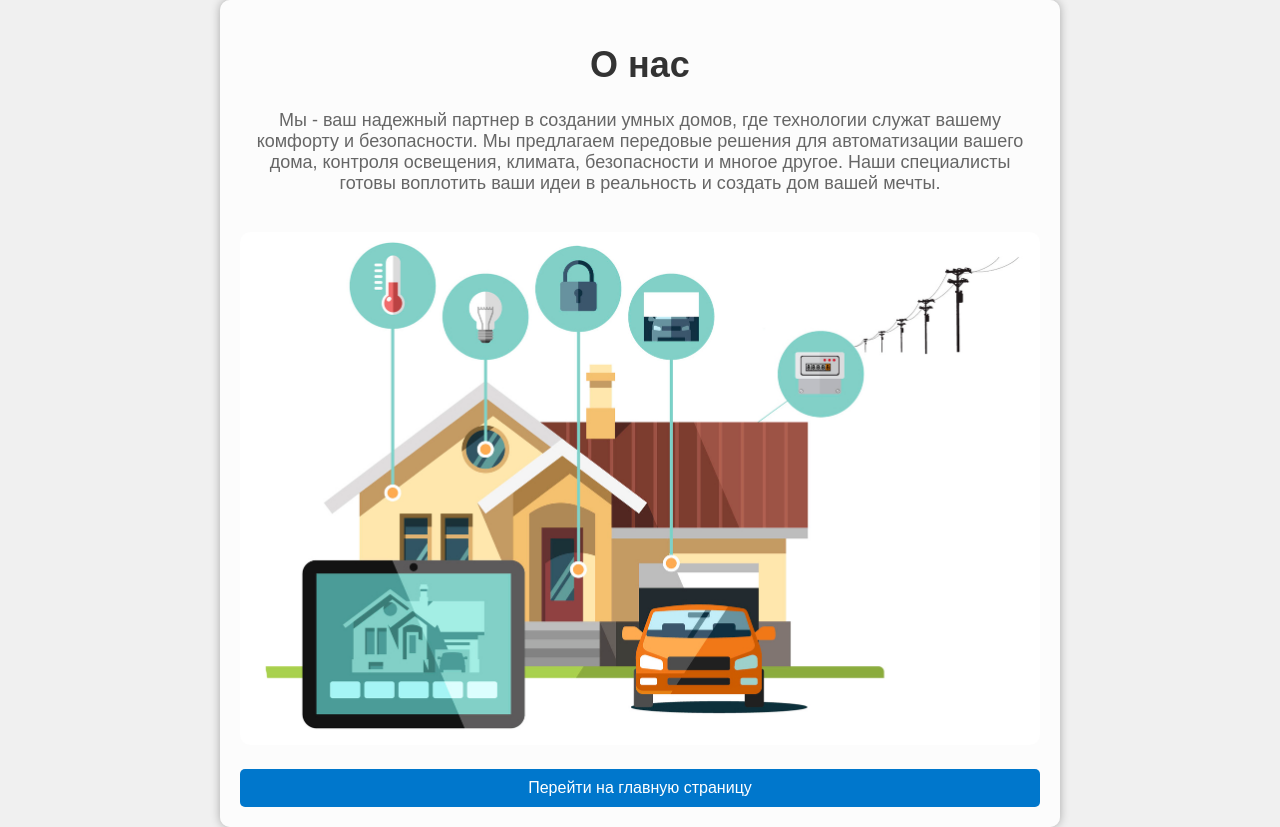
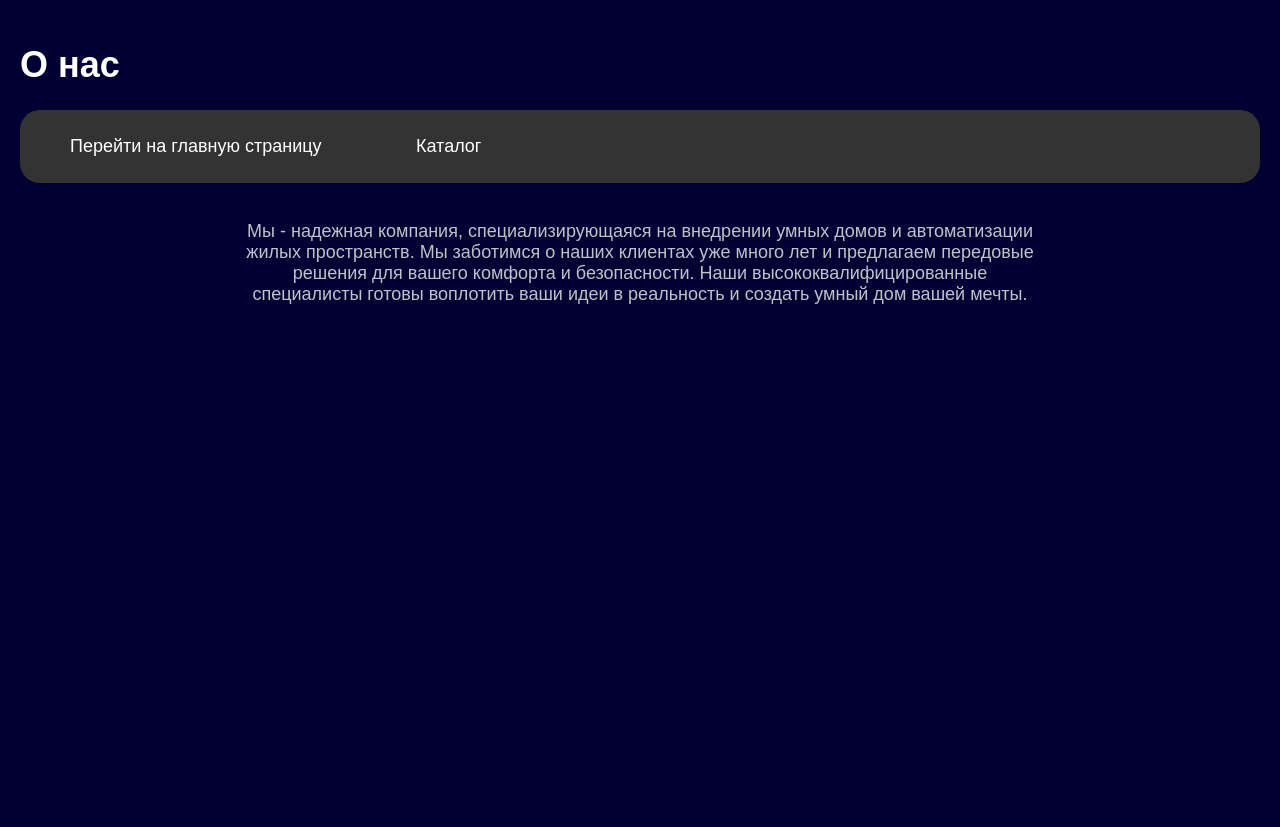
Before and after one commit to krr006/SmartHome, a Django app: page /about/ in a window 1280 px wide. After the commit the page ends 304 px from the top, so only its background shows below. Run offline with Django 4.2, Linux system fonts and the light colour scheme.

Commit message:
update main templates

```diff
--- a/myapp/templates/myapp/about.html
+++ b/myapp/templates/myapp/about.html
@@ -4,13 +4,32 @@
     <meta charset="UTF-8">
     <meta name="viewport" content="width=device-width, initial-scale=1.0">
     <title>О нас</title>
+    {% load static %}
     <style>
-        /* {% load static %} */
         body {
-            background-color: #f0f0f0;
+            background: #000033; /* Темный космический фон */
+            padding: 20px;
+            font-family: 'Arial', sans-serif;
+            color: #fff;
             margin: 0;
+        }
+
+        nav {
+            background-color: #333;
+            text-align: left;
+            padding: 10px;
+            border-radius: 20px;
+            border-radius: 20px;
+        }
+
+        ul {
+            list-style: none;
             padding: 0;
-            font-family: Arial, sans-serif;
+        }
+
+        li {
+            margin: 0;
+            display: inline;
         }
 
         .container {
@@ -18,51 +37,49 @@
             margin: 0 auto;
             padding: 20px;
             text-align: center;
-            background-color: rgba(255, 255, 255, 0.8);
-            border-radius: 10px;
-            box-shadow: 0 0 10px rgba(0, 0, 0, 0.3);
+        }
+
+        a {
+            background-color: #333;
+            color: #fff;
+            padding: 20px 40px;
+            border-radius: 20px;
+            text-align: center;
+            text-decoration: none;
+            font-size: 18px;
+            margin-right: 10px;
+            cursor: pointer;
+            transition: background-color 0.3s, color 0.3s;
+        }
+
+        a:hover {
+            background-color: #B0C4DE;
+            color: #333;
         }
 
         h1 {
             font-size: 36px;
-            color: #333;
+            color: #fff; /* Изменим цвет заголовка на белый */
         }
 
         p {
             font-size: 18px;
-            color: #666;
-        }
-
-        .about-image {
-            max-width: 100%;
-            height: auto;
-            margin-top: 20px;
-            border-radius: 10px;
-        }
-
-        .home-link {
-            display: block;
-            margin-top: 20px;
-            text-decoration: none;
-            background-color: #0077cc;
-            color: #fff;
-            padding: 10px 20px;
-            border-radius: 5px;
+            color: #bdc3c7;
         }
     </style>
 </head>
 <body>
+  <header>
+      <h1>О нас</h1>
+  </header>
+    <nav>
+        <ul>
+          <li><a href="{% url 'home' %}">Перейти на главную страницу</a></li>
+          <li><a href="{% url 'catalog' %}">Каталог</a></li>
+        <ul>
+    </nav>
     <div class="container">
-        <h1>О нас</h1>
-        <p>Мы - ваш надежный партнер в создании умных домов, где технологии служат вашему комфорту и безопасности. Мы предлагаем передовые решения для автоматизации вашего дома, контроля освещения, климата, безопасности и многое другое. Наши специалисты готовы воплотить ваши идеи в реальность и создать дом вашей мечты.</p>
-
-        <!-- Включаем изображение умного дома -->
-        <img src="{% static 'sm.png' %}" alt="Умный дом" class="about-image">
-
-        <!-- Добавляем кнопку перехода на домашнюю страницу -->
-
-        <a class="home-link" href="{% url 'home' %}">Перейти на главную страницу</a>
-        <!-- <li class="smooth-transition"><a href="{% url 'home' %}">Перейти на домашнюю страницу</a></li> -->
+        <p>Мы - надежная компания, специализирующаяся на внедрении умных домов и автоматизации жилых пространств. Мы заботимся о наших клиентах уже много лет и предлагаем передовые решения для вашего комфорта и безопасности. Наши высококвалифицированные специалисты готовы воплотить ваши идеи в реальность и создать умный дом вашей мечты.</p>
     </div>
 </body>
 </html>
```
Also changed, not shown: myapp/templates/myapp/catalog.html (+35 -16 lines), myapp/templates/myapp/home.html (+30 -13 lines).
